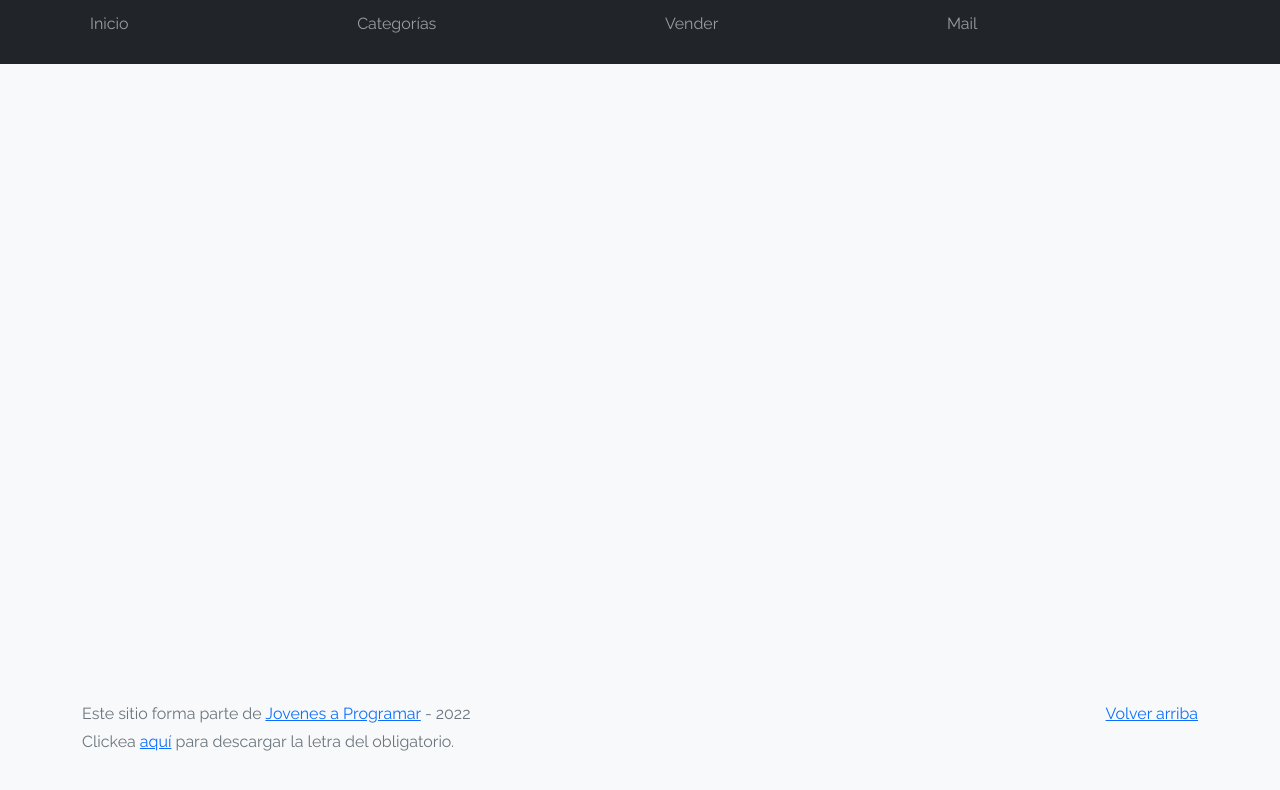
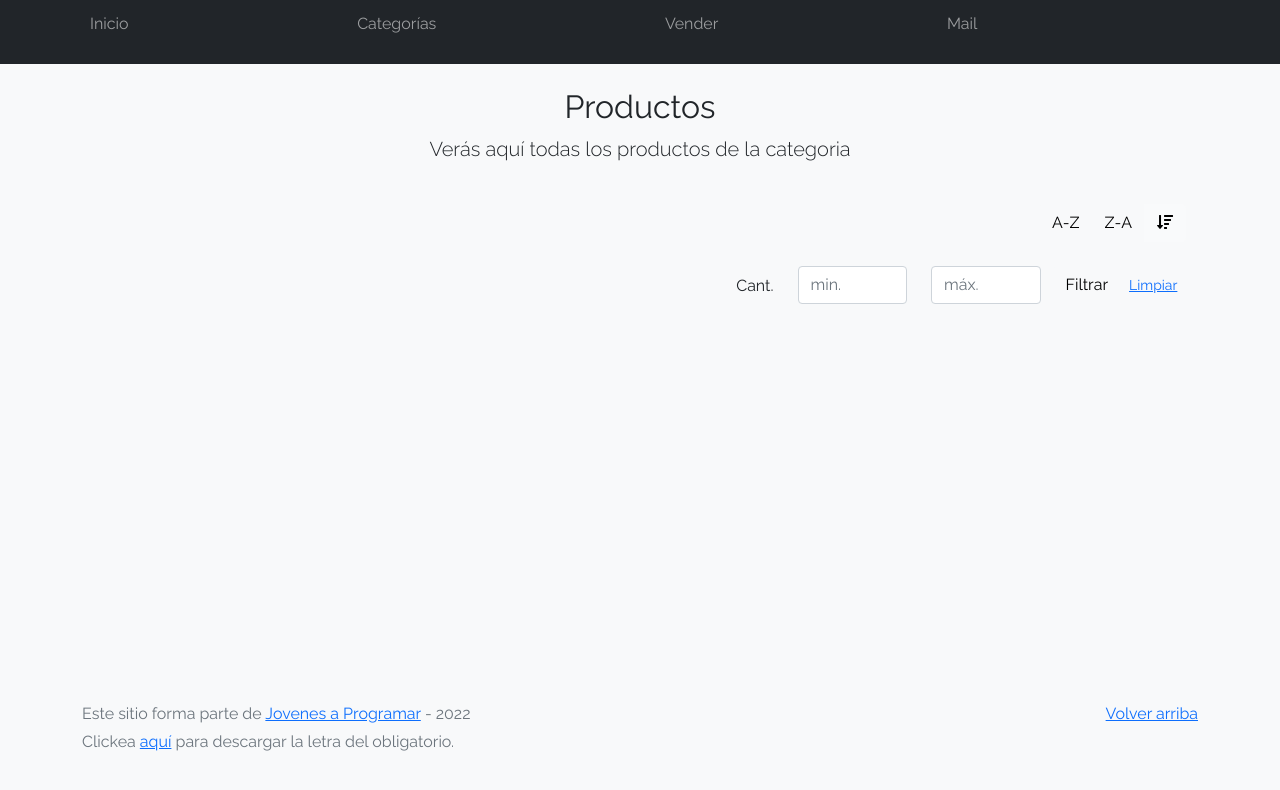
Before and after one commit to abigail-orm/Proyecto-Final, a plain HTML site: page workspace-inicial/products.html in a window 1280 px wide. Drawn offline with Linux system fonts and the light colour scheme; no server answers.

Commit message:
Add entrega 2.2

```diff
--- a/workspace-inicial/js/categories.js
+++ b/workspace-inicial/js/categories.js
@@ -35,8 +35,9 @@ function sortCategories(criteria, array){
     return result;
 }
 
-function setCatID(id) {
+function setCatID(id, name) {
     localStorage.setItem("catID", id);
+    localStorage.setItem("catName", name);
     window.location = "products.html"
 }
 
@@ -50,7 +51,7 @@ function showCategoriesList(){
             ((maxCount == undefined) || (maxCount != undefined && parseInt(category.productCount) <= maxCount))){
 
             htmlContentToAppend += `
-            <div onclick="setCatID(${category.id})" class="list-group-item list-group-item-action cursor-active">
+            <div onclick="setCatID(${category.id}, '${category.name}')" class="list-group-item list-group-item-action cursor-active">
                 <div class="row">
                     <div class="col-3">
                         <img src="${category.imgSrc}" alt="${category.description}" class="img-thumbnail">
--- a/workspace-inicial/js/products.js
+++ b/workspace-inicial/js/products.js
@@ -1,4 +1,5 @@
-const requestURL = 'https://japceibal.github.io/emercado-api/cats_products/101.json';
+const catId = localStorage.getItem('catID')
+const requestURL = 'https://japceibal.github.io/emercado-api/cats_products/' + catId.toString() + '.json';
 
 const request = new XMLHttpRequest();
 
@@ -40,3 +41,8 @@ request.onload = function() {
     }
 
   }
+
+if (localStorage.getItem('catName')) {
+    let catName = localStorage.getItem('catName')
+    document.getElementById('catName').innerHTML = catName;
+}
--- a/workspace-inicial/products.html
+++ b/workspace-inicial/products.html
@@ -1,23 +1,34 @@
 <!DOCTYPE html>
 <html lang="es">
-
   <head>
-  <meta http-equiv="Content-Type" content="text/html; charset=UTF-8">
-  <meta name="viewport" content="width=device-width, initial-scale=1, shrink-to-fit=no">
+    <meta http-equiv="Content-Type" content="text/html; charset=UTF-8" />
+    <meta
+      name="viewport"
+      content="width=device-width, initial-scale=1, shrink-to-fit=no"
+    />
     <title>eMercado - Todo lo que busques está aquí</title>
 
-  <link href="https://fonts.googleapis.com/css?family=Raleway:300,300i,400,400i,700,700i,900,900i" rel="stylesheet">
-  <link href="css/font-awesome.min.css" rel="stylesheet">
-  <link href="css/bootstrap.min.css" rel="stylesheet">
-  <link href="css/styles.css" rel="stylesheet">
-
+    <link
+      href="https://fonts.googleapis.com/css?family=Raleway:300,300i,400,400i,700,700i,900,900i"
+      rel="stylesheet"
+    />
+    <link href="css/font-awesome.min.css" rel="stylesheet" />
+    <link href="css/bootstrap.min.css" rel="stylesheet" />
+    <link href="css/styles.css" rel="stylesheet" />
   </head>
 
   <body>
     <nav class="navbar navbar-expand-lg navbar-dark bg-dark p-1">
       <div class="container">
-      <button class="navbar-toggler" type="button" data-bs-toggle="collapse" data-bs-target="#navbarNav"
-        aria-controls="navbarNav" aria-expanded="false" aria-label="Toggle navigation">
+        <button
+          class="navbar-toggler"
+          type="button"
+          data-bs-toggle="collapse"
+          data-bs-target="#navbarNav"
+          aria-controls="navbarNav"
+          aria-expanded="false"
+          aria-label="Toggle navigation"
+        >
           <span class="navbar-toggler-icon"></span>
         </button>
         <div class="collapse navbar-collapse" id="navbarNav">
@@ -34,15 +45,91 @@
             <li class="nav-item">
               <p class="nav-link" id="email">Mail</p>
             </li>
-          <li class="nav-item">
-          </li>
+            <li class="nav-item"></li>
           </ul>
         </div>
       </div>
     </nav>
     <main class="pb-5 container">
-    <div id="prod-list-container" class="container">
-
+      <div class="text-center p-4">
+        <h2>Productos</h2>
+        <p class="lead">
+          Verás aquí todas los productos de la categoria
+          <span id="catName"></span>
+        </p>
+      </div>
+      <div class="container">
+        <div class="row">
+          <div class="col text-end">
+            <div
+              class="btn-group btn-group-toggle mb-4"
+              data-bs-toggle="buttons"
+            >
+              <input
+                type="radio"
+                class="btn-check"
+                name="options"
+                id="sortAsc"
+              />
+              <label class="btn btn-light" for="sortAsc">A-Z</label>
+              <input
+                type="radio"
+                class="btn-check"
+                name="options"
+                id="sortDesc"
+              />
+              <label class="btn btn-light" for="sortDesc">Z-A</label>
+              <input
+                type="radio"
+                class="btn-check"
+                name="options"
+                id="sortByCount"
+                checked
+              />
+              <label class="btn btn-light" for="sortByCount"
+                ><i class="fas fa-sort-amount-down mr-1"></i
+              ></label>
+            </div>
+          </div>
+        </div>
+        <div class="row">
+          <div class="col-lg-6 offset-lg-6 col-md-12 mb-1 container">
+            <div class="row container p-0 m-0">
+              <div class="col">
+                <p class="font-weight-normal text-end my-2">Cant.</p>
+              </div>
+              <div class="col">
+                <input
+                  class="form-control"
+                  type="number"
+                  placeholder="min."
+                  id="rangeFilterCountMin"
+                />
+              </div>
+              <div class="col">
+                <input
+                  class="form-control"
+                  type="number"
+                  placeholder="máx."
+                  id="rangeFilterCountMax"
+                />
+              </div>
+              <div class="col-3 p-0">
+                <div class="btn-group" role="group">
+                  <button class="btn btn-light btn-block" id="rangeFilterCount">
+                    Filtrar
+                  </button>
+                  <button class="btn btn-link btn-sm" id="clearRangeFilter">
+                    Limpiar
+                  </button>
+                </div>
+              </div>
+            </div>
+          </div>
+        </div>
+        <div class="row">
+          <div id="prod-list-container" class="container"></div>
+        </div>
       </div>
     </main>
     <footer class="text-muted">
@@ -50,9 +137,17 @@
         <p class="float-end">
           <a href="#">Volver arriba</a>
         </p>
-      <p>Este sitio forma parte de <a href="https://jovenesaprogramar.edu.uy/" target="_blank">Jovenes a Programar</a> -
-        2022</p>
-      <p>Clickea <a target="_blank" href="Letra.pdf">aquí</a> para descargar la letra del obligatorio.</p>
+        <p>
+          Este sitio forma parte de
+          <a href="https://jovenesaprogramar.edu.uy/" target="_blank"
+            >Jovenes a Programar</a
+          >
+          - 2022
+        </p>
+        <p>
+          Clickea <a target="_blank" href="Letra.pdf">aquí</a> para descargar la
+          letra del obligatorio.
+        </p>
       </div>
     </footer>
     <div id="spinner-wrapper">
@@ -68,5 +163,4 @@
     <script src="js/products.js"></script>
     <script src="js/my-profile.js"></script>
   </body>
-
 </html>
```
Lines whose indentation alone changed are shown as unchanged.
